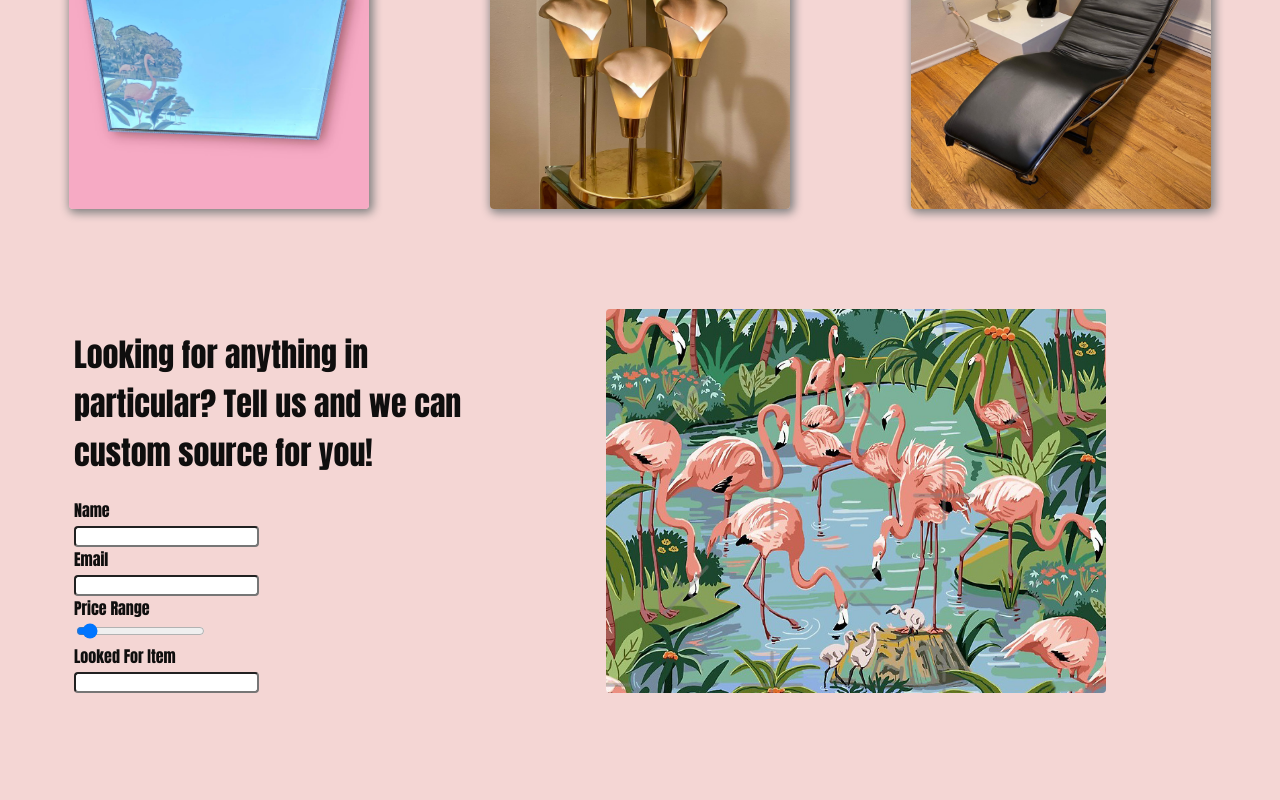
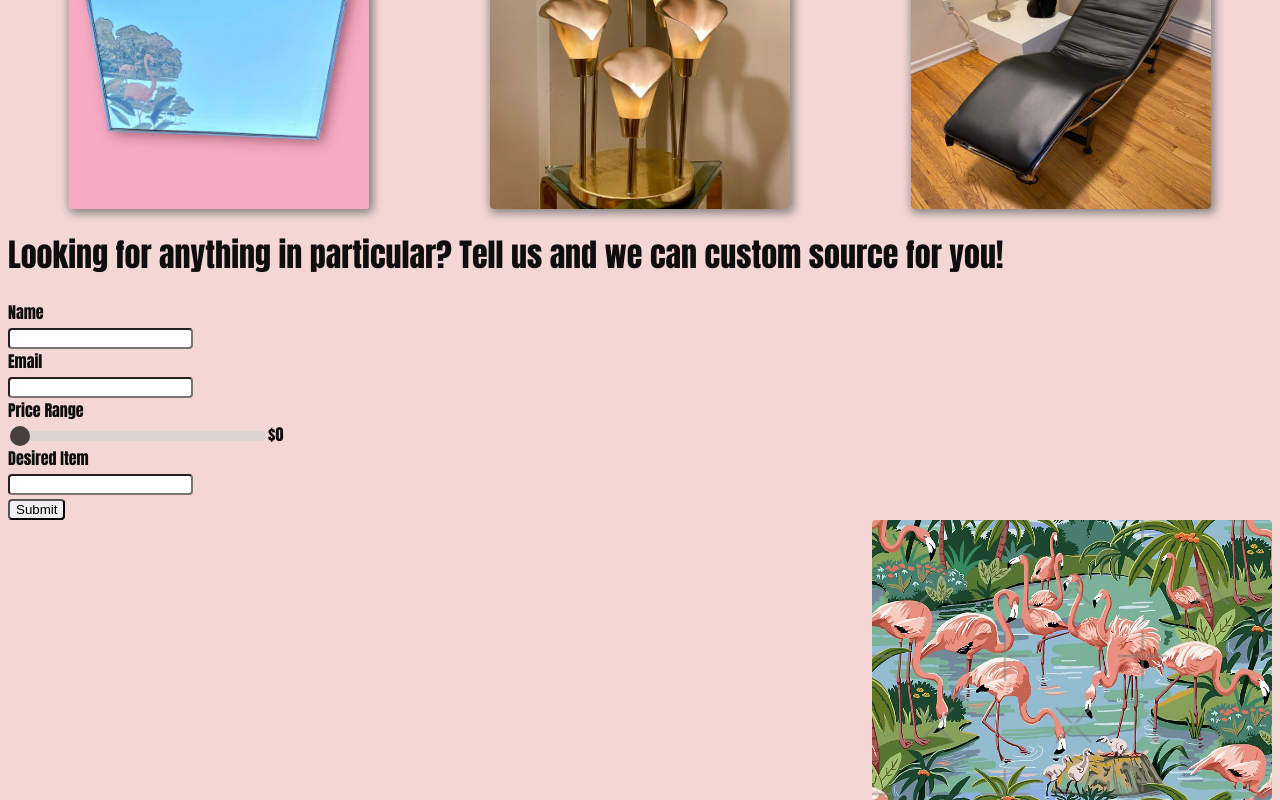
Before and after one commit to renethedeveloper/MyNewWebsite, a React (Vite) app in the folder client/: page / in a window 1280 px wide. Shown: the part 1210-2010 px from the top of the page. Before the commit the page ends 1911 px from the top, so only its background shows below. Built offline with nearby package versions, Linux system fonts and the light colour scheme; no server answers.

Commit message:
custom sourcing

```diff
--- a/client/src/Components/CustomSourcing/index.jsx
+++ b/client/src/Components/CustomSourcing/index.jsx
@@ -1,34 +1,52 @@
-import React from 'react'
-import "./index.css"
+import React, { useState } from 'react';
 
-const CustomSourcing = () => {
+const YourFormComponent = () => {
+  const [name, setName] = useState('');
+  const [email, setEmail] = useState('');
+  const [priceRange, setPriceRange] = useState(0);
+  const [lookedForItem, setLookedForItem] = useState('');
+
+  const handleNameChange = (event) => {
+    setName(event.target.value);
+  };
+
+  const handleEmailChange = (event) => {
+    setEmail(event.target.value);
+  };
+
+  const handlePriceChange = (event) => {
+    setPriceRange(event.target.value);
+  };
+
+  const handleLookedForItemChange = (event) => {
+    setLookedForItem(event.target.value);
+  };
+
+  const handleSubmit = (event) => {
+    // Handle form submission
+    event.preventDefault();
+    // Access the values in the state (name, email, priceRange, lookedForItem)
+    console.log({ name, email, priceRange, lookedForItem });
+  };
+
   return (
-    <div>
-      <div className='mainSourceFormDiv' >
-      <div className='sourceForm'>
-        <form action="">
-          <label for="name">Name</label><br/>
-          <input type="text" id="name" name="name"/><br/>
-          <label for="name">Name</label><br/>
-          <input type="text" id="name" name="name"/><br/>
-          <label for="name">Name</label><br/>
-          <input type="text" id="name" name="name"/><br/>
-          <label for="name">Name</label><br/>
-          <input type="text" id="name" name="name"/><br/>
-          <label for="name">Name</label><br/>
-          <input type="text" id="name" name="name"/><br/>
-          <label for="name">Name</label><br/>
-          <input type="text" id="name" name="name"/><br/>
+    <form onSubmit={handleSubmit}>
+      <label htmlFor="name">Name</label><br />
+      <input type="text" id="name" name="name" value={name} onChange={handleNameChange} /><br />
 
-        </form>
+      <label htmlFor="email">Email</label><br />
+      <input type="text" id="email" name="email" value={email} onChange={handleEmailChange} /><br />
 
-      </div>
-      <img className="Flamingos" src="/public/Images/images/Flamingos.jpeg" alt="flamingos" />
+      <label htmlFor="priceRange">Price Range</label><br />
+      <input type="range" id="priceRange" name="priceRange" min="0" max="1000" step="10" value={priceRange} onChange={handlePriceChange} />
+      <span id="priceValue">{priceRange}</span><br />
 
-      </div>
+      <label htmlFor="lookedForItem">Looked For Item</label><br />
+      <input type="text" id="lookedForItem" name="lookedForItem" value={lookedForItem} onChange={handleLookedForItemChange} /><br />
 
-    </div>
-  )
-}
+      <button type="submit">Submit</button>
+    </form>
+  );
+};
 
-export default CustomSourcing
+export default YourFormComponent;
--- a/client/src/Components/Home/index.css
+++ b/client/src/Components/Home/index.css
@@ -38,3 +38,38 @@ height: 300px;
   text-align: end;
   right: 192px;
 }
+
+
+/* Styles for the range input */
+input[type="range"] {
+  -webkit-appearance: none; /* Remove default styling on WebKit browsers */
+  width: 100%;
+  height: 10px;
+  background: #d3d3d3; /* Background color of the slider track */
+  border-radius: 5px;
+  outline: none;
+  opacity: 0.7; /* Opacity of the entire input */
+  transition: opacity 0.2s;
+}
+
+/* Style for the slider thumb (handle) */
+input[type="range"]::-webkit-slider-thumb {
+  -webkit-appearance: none; /* Remove default styling on WebKit browsers */
+  width: 20px;
+  height: 20px;
+  background: black; /* Color of the slider thumb */
+  border-radius: 50%;
+  cursor: pointer;
+}
+
+/* Hover effect for the entire input when the user hovers over it */
+input[type="range"]:hover {
+  opacity: 1;
+}
+.flamingos{
+  max-width: 400px;
+  float: right;
+}
+.priceSlide{
+  max-width: 20vw;
+}
--- a/client/src/Components/Home/index.jsx
+++ b/client/src/Components/Home/index.jsx
@@ -1,9 +1,40 @@
 import React from 'react'
 import "./index.css"
+import { useState } from 'react';
 
 import { Link } from 'react-router-dom';
 
 const Home = () => {
+  const [name, setName] = useState('');
+  const [email, setEmail] = useState('');
+  const [priceRange, setPriceRange] = useState(0);
+  const [lookedForItem, setLookedForItem] = useState('');
+
+  const handleNameChange = (event) => {
+    setName(event.target.value);
+  };
+
+  const handleEmailChange = (event) => {
+    setEmail(event.target.value);
+  };
+
+  const handlePriceChange = (event) => {
+    setPriceRange(event.target.value);
+  };
+
+  const handleLookedForItemChange = (event) => {
+    setLookedForItem(event.target.value);
+  };
+
+  const handleSubmit = (event) => {
+    // Handle form submission
+    event.preventDefault();
+    // Access the values in the state (name, email, priceRange, lookedForItem)
+    console.log({ name, email, priceRange, lookedForItem });
+  };
+
+
+
   return (
     <div>
 
@@ -26,27 +57,27 @@ const Home = () => {
       <div className='sourceForm'>
 
         <h1>Looking for anything in particular? Tell us and we can custom source for you!</h1>
+        <form action="">
+      <label htmlFor="name">Name</label><br />
+      <input type="text" id="name" name="name" /><br />
 
-            <form action="/action_page.php"></form>
-        <form action="">
-        <label htmlFor="name">Name</label><br />
-<input type="text" id="name" name="name" /><br />
+      <label htmlFor="email">Email</label><br />
+      <input type="text" id="email" name="email" /><br />
 
-<label htmlFor="email">Email</label><br />
-<input type="text" id="email" name="email" /><br />
+      <label htmlFor="priceRange">Price Range</label><br />
+      <input className='priceSlide' type="range" id="priceRange" name="priceRange" min="0" max="1000" step="10" value={priceRange} onChange={handlePriceChange} />
+      <span id="priceValue">${priceRange}</span><br />
 
-<label htmlFor="priceRange">Price Range</label><br />
-<input type="range" id="priceRange" name="priceRange" min="0" max="1000" step="10" /><br />
+      <label htmlFor="lookedForItem">Desired Item</label><br />
+      <input type="text" id="lookedForItem" name="lookedForItem" /><br />
+
+      <button type="submit">Submit</button>
+    </form>
 
 
-<label htmlFor="lookedForItem">Looked For Item</label><br />
-<input type="text" id="lookedForItem" name="lookedForItem" /><br />
-
-
-        </form>
 
       </div>
-      <img className="Flamingos" src="/public/Images/images/Flamingos.jpeg" alt="flamingos" />
+      <img className="flamingos" src="/public/Images/images/Flamingos.jpeg" alt="flamingos" />
 
       </div>
 
--- a/client/src/Components/Navbar/index.css
+++ b/client/src/Components/Navbar/index.css
@@ -63,7 +63,7 @@
 .dropdown-content {
   display: none;
   position: absolute;
-  background-color:none ;
+  background-color:rgb(225, 199, 199, .9) ;
   min-width: 160px;
   /* box-shadow: 0px 8px 16px 0px rgba(0, 0, 0, 0.2); */
   z-index: 1;
@@ -76,7 +76,7 @@
 }
 
 .dropdown-content a:hover {
-  background-color: #ddd;
+  /* background-color: #ddd; */
 }
 
 .dropdown:hover .dropdown-content {
```
